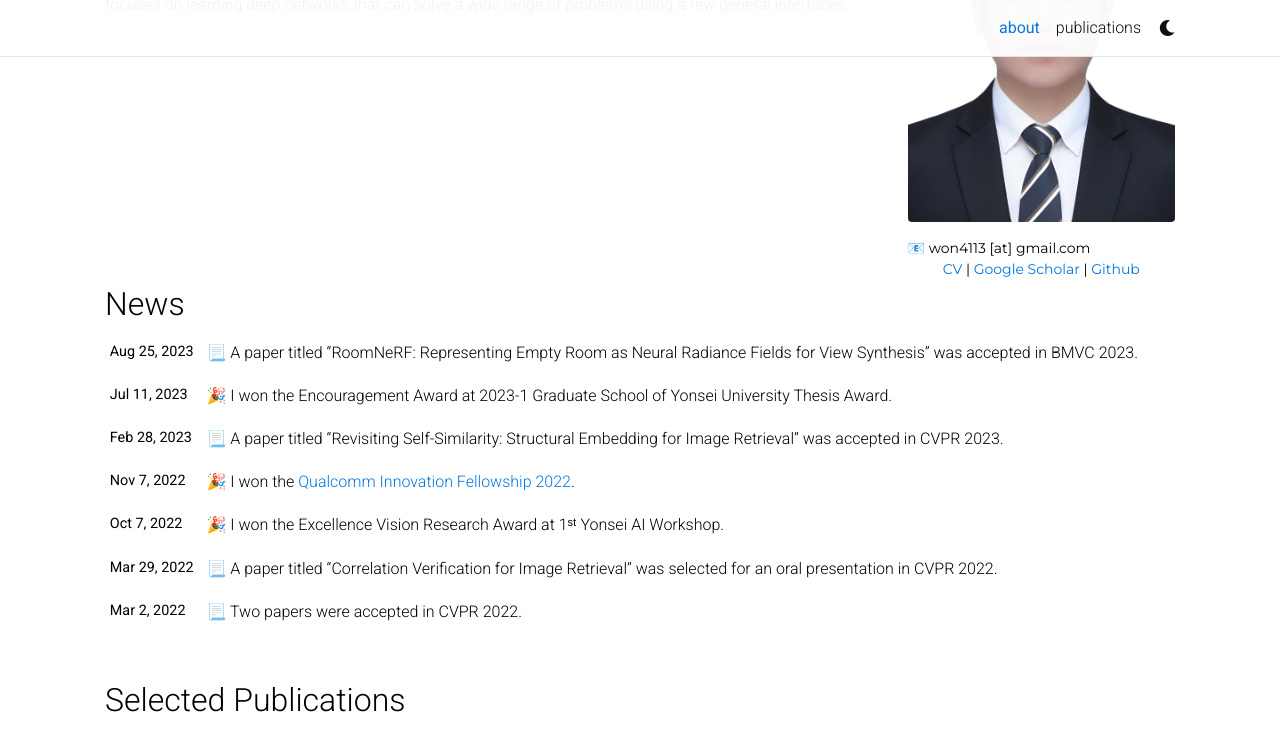
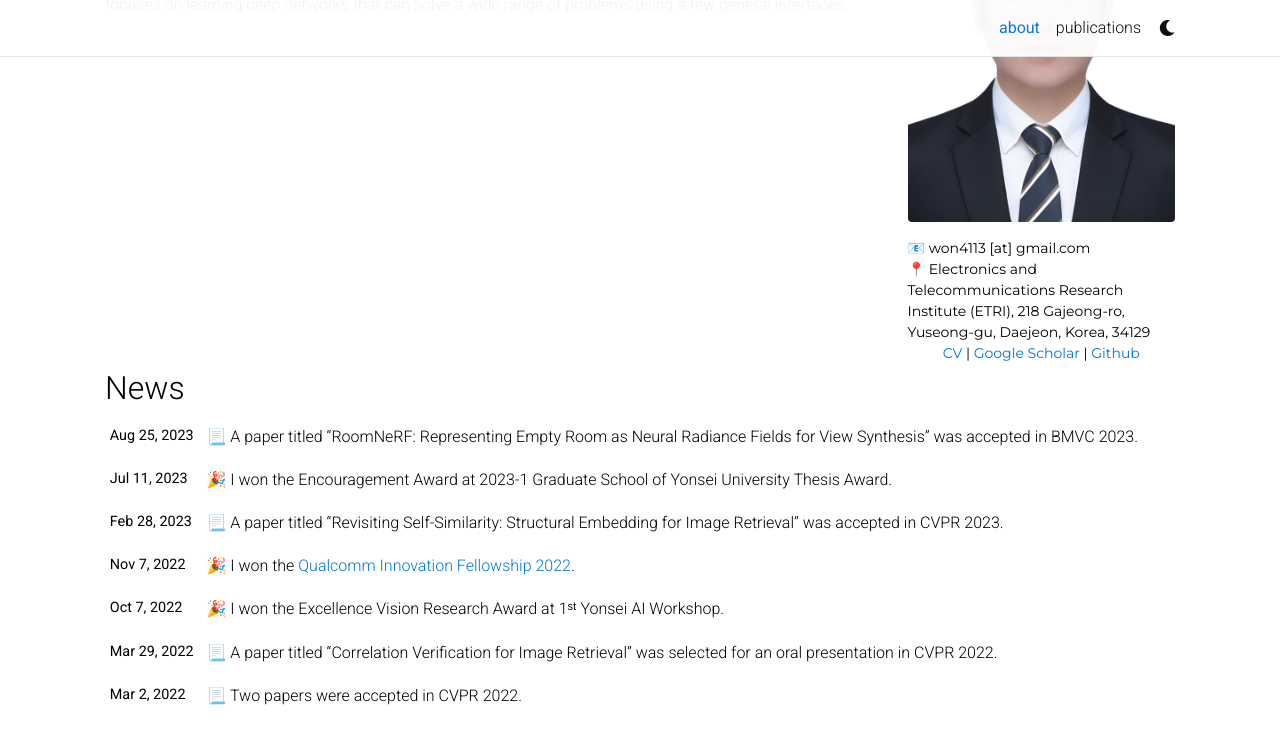
Before and after one commit to sungonce/sungonce.github.io.old, a Jekyll site: the page built from _pages/about.md, in a window 1280 px wide and 900 px high, scrolled down 303 px, cut to the strip 0-732 px from the top of the window. Built offline with Jekyll 4.4.1, drawn with Linux system fonts in a browser that asks for light colours; full-size pictures stand in for the smaller copies a plugin makes; comment, search, counter and statistics services are not loaded; a style sheet for code colours, icons or effects is not loaded.

Commit message:
Update about.md

```diff
--- a/_pages/about.md
+++ b/_pages/about.md
@@ -9,6 +9,7 @@ profile:
   image: seongwonlee.jpg
   address: >
     <p>📧 won4113 [at] gmail.com</p>
+    <p>📍 Electronics and Telecommunications Research Institute (ETRI), 218 Gajeong-ro, Yuseong-gu, Daejeon, Korea, 34129
     <p align="center"><a href="https://drive.google.com/file/d/11JOSPNvPueqDmAP_dmNoHoNHaKVTLIqX/view?usp=sharing"><b>CV</b></a>
     | <a href="https://scholar.google.com/citations?hl=en&user=wKlb8_gAAAAJ"><b>Google Scholar</b></a>
     | <a href="https://github.com/sungonce"><b>Github</b></a>
```
Also changed, not shown: other parts of _pages/about.md (+0 -1 lines).
